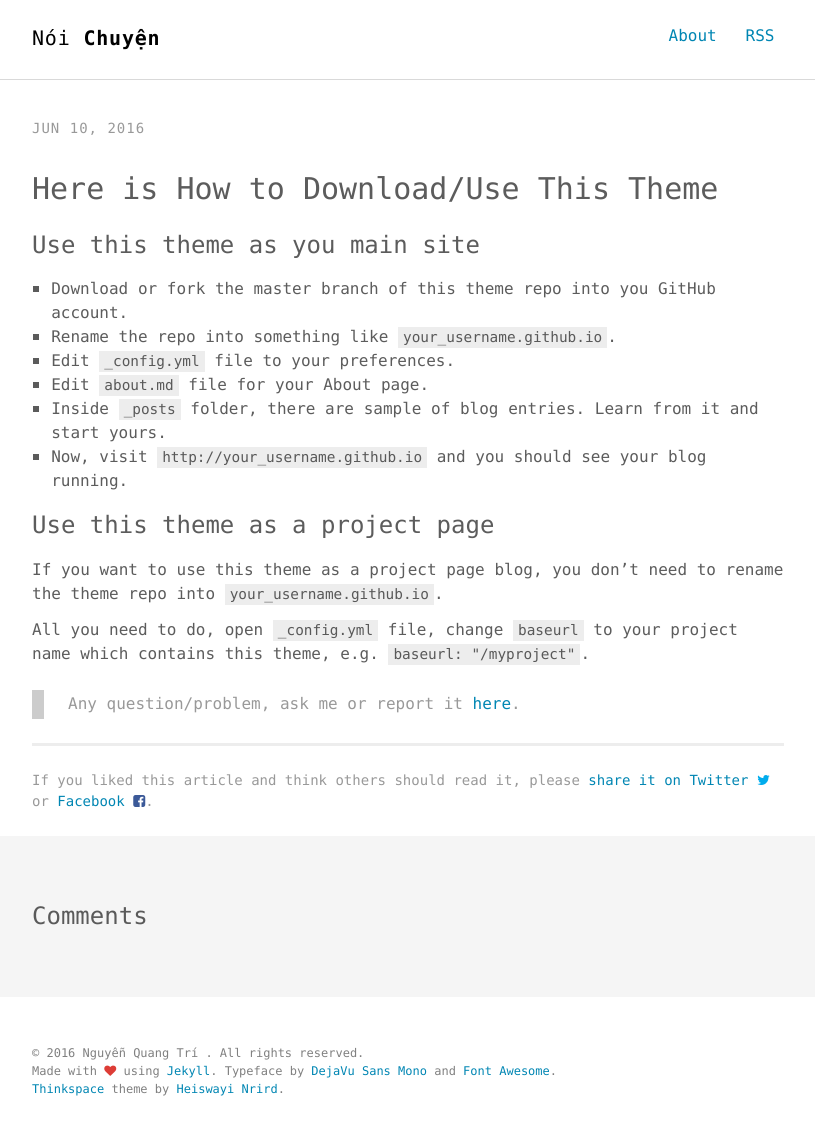
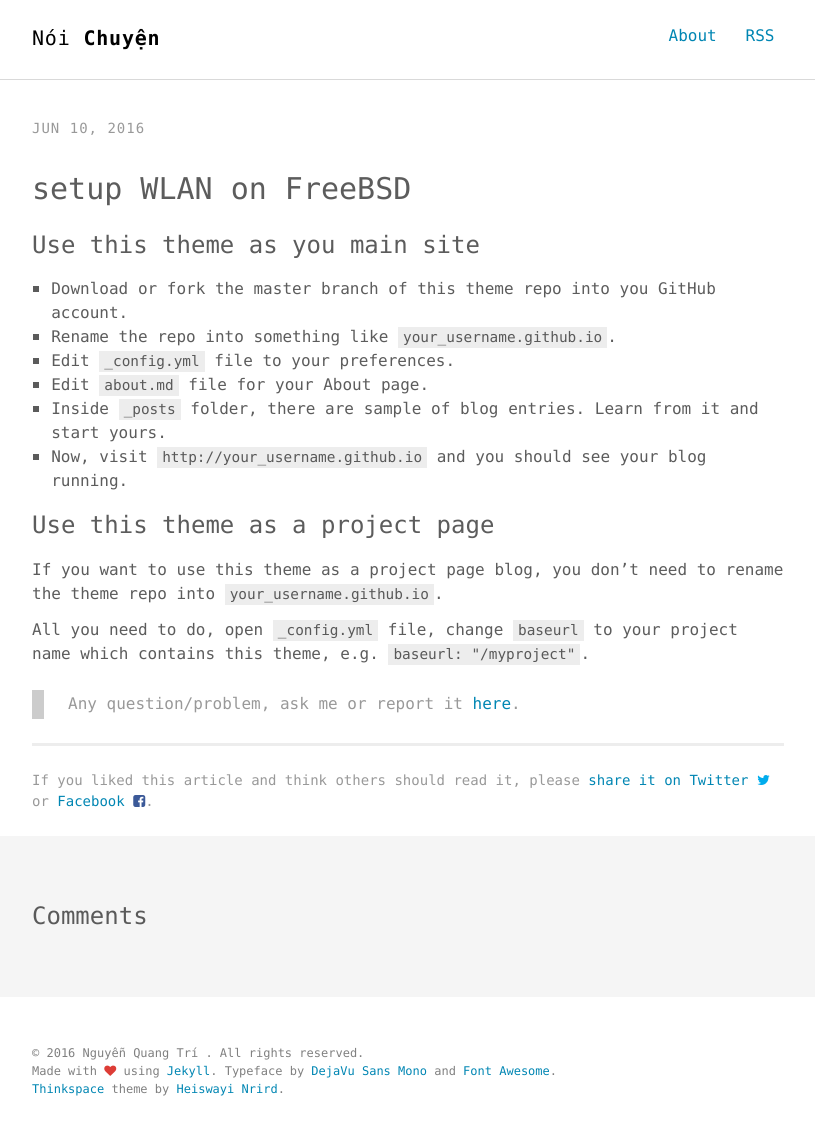
Before and after one commit to trinq/trinq.github.io, a Jekyll site: the page built from _posts/2016-06-10-how-to-download-or-use-this-theme.md, in a window 1280 px wide. Shown: the whole page, without its empty margins (232-1047 px from the left). Built offline with Jekyll 4.4.1, drawn with Linux system fonts in a browser that asks for light colours; comment, search, counter and statistics services are not loaded.

Commit message:
Update 2016-06-10-how-to-download-or-use-this-theme.md

```diff
--- a/_posts/2016-06-10-how-to-download-or-use-this-theme.md
+++ b/_posts/2016-06-10-how-to-download-or-use-this-theme.md
@@ -1,6 +1,6 @@
 ---
 layout: post
-title: "Here is How to Download/Use This Theme"
+title: "setup WLAN on FreeBSD"
 comments: true
 description: "Here is How to Download/Use This Theme"
 keywords: "dummy content"
```
